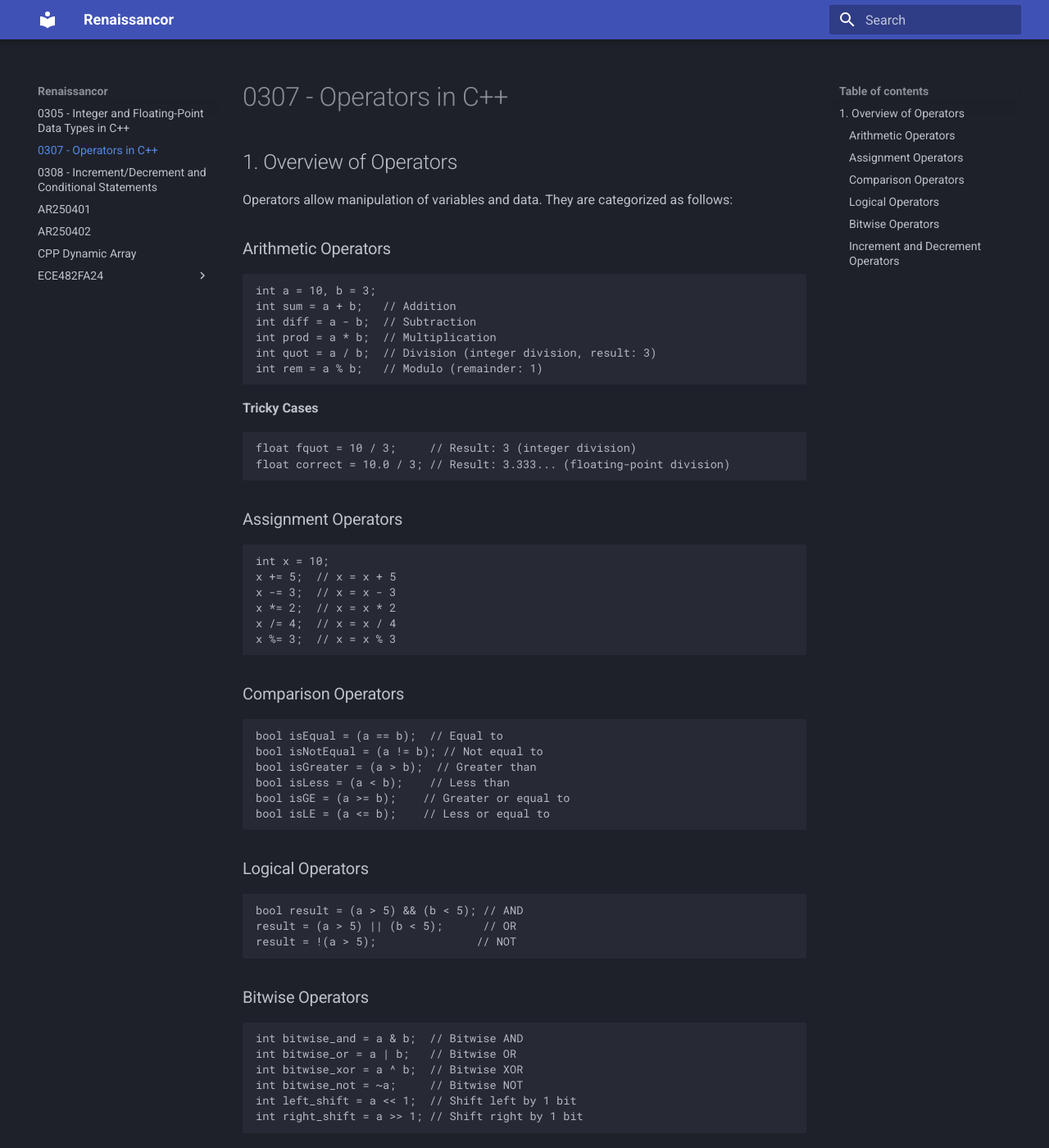
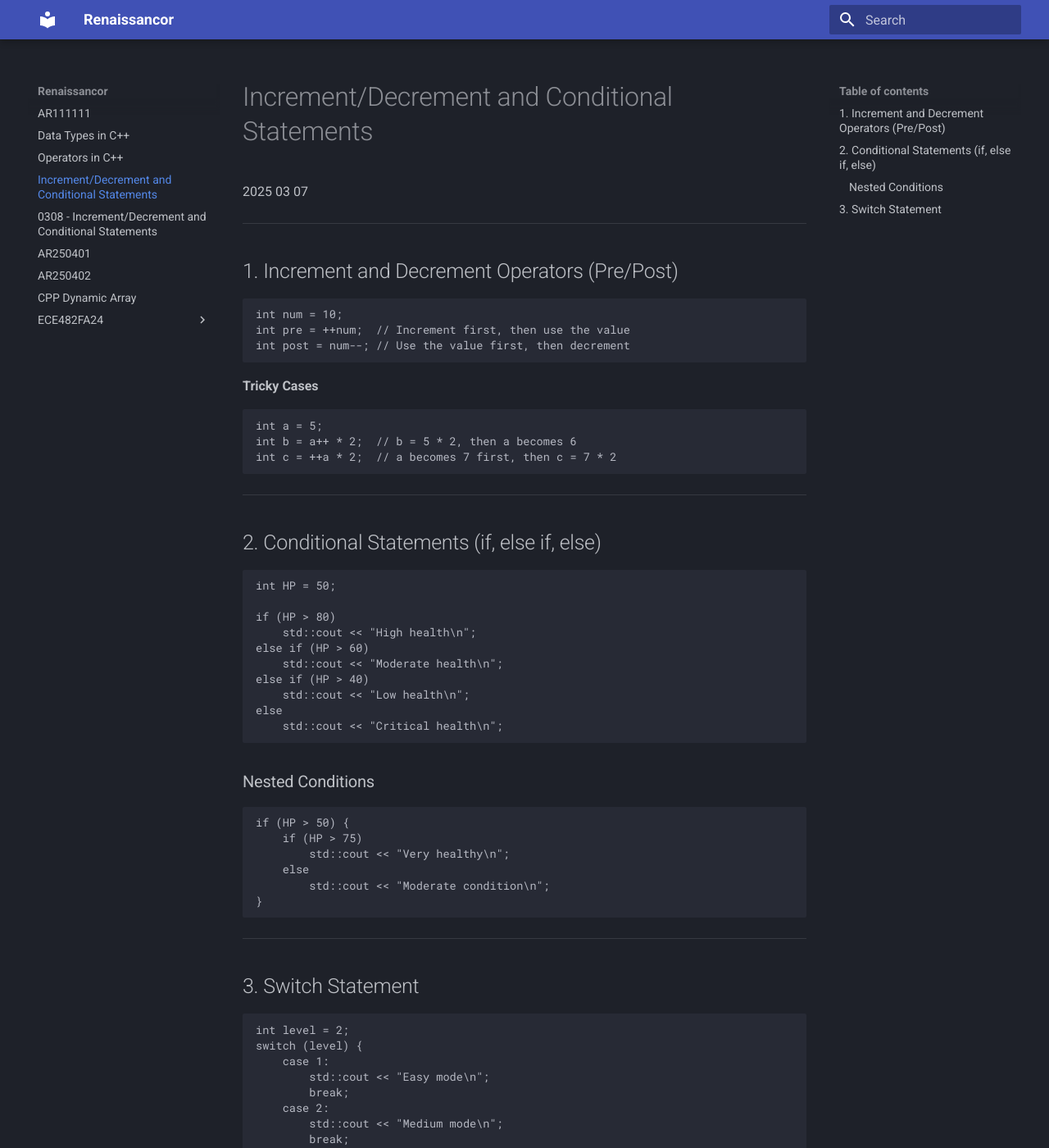
Before and after one commit to renaissancor/renaissancor.github.io, an MkDocs documentation site: the page built from docs/AR250307.md, in a window 1280 px wide and 1400 px high. Shown: the whole window at 82% size. Built offline with MkDocs 1.6.1 and Material for MkDocs 9.7.7, drawn with Linux system fonts in a browser that asks for light colours; some of the changed text lies outside the part shown.

````diff
--- a/docs/AR250305.md
+++ b/docs/AR250305.md
@@ -1,6 +1,8 @@
-# 0305 - Integer and Floating-Point Data Types in C++
+#  Data Types in C++
 
+### Date: 2025-03-05
 
+---
 
 ## 1. Overview of Programming Languages and Compilation Process
 
--- /dev/null
+++ b/docs/AR250306.md
@@ -0,0 +1,80 @@
+# Operators in C++
+
+2025 03 06
+
+---
+
+## 1. Overview of Operators
+
+Operators allow manipulation of variables and data. They are categorized as follows:
+
+### Arithmetic Operators
+
+```cpp
+int a = 10, b = 3;
+int sum = a + b;   // Addition
+int diff = a - b;  // Subtraction
+int prod = a * b;  // Multiplication
+int quot = a / b;  // Division (integer division, result: 3)
+int rem = a % b;   // Modulo (remainder: 1)
+```
+
+**Tricky Cases**
+
+```cpp
+float fquot = 10 / 3;     // Result: 3 (integer division)
+float correct = 10.0 / 3; // Result: 3.333... (floating-point division)
+```
+
+### Assignment Operators
+
+```cpp
+int x = 10;
+x += 5;  // x = x + 5
+x -= 3;  // x = x - 3
+x *= 2;  // x = x * 2
+x /= 4;  // x = x / 4
+x %= 3;  // x = x % 3
+```
+
+### Comparison Operators
+
+```cpp
+bool isEqual = (a == b);  // Equal to
+bool isNotEqual = (a != b); // Not equal to
+bool isGreater = (a > b);  // Greater than
+bool isLess = (a < b);    // Less than
+bool isGE = (a >= b);    // Greater or equal to
+bool isLE = (a <= b);    // Less or equal to
+```
+
+### Logical Operators
+
+```cpp
+bool result = (a > 5) && (b < 5); // AND
+result = (a > 5) || (b < 5);      // OR
+result = !(a > 5);               // NOT
+```
+
+### Bitwise Operators
+
+```cpp
+int bitwise_and = a & b;  // Bitwise AND
+int bitwise_or = a | b;   // Bitwise OR
+int bitwise_xor = a ^ b;  // Bitwise XOR
+int bitwise_not = ~a;     // Bitwise NOT
+int left_shift = a << 1;  // Shift left by 1 bit
+int right_shift = a >> 1; // Shift right by 1 bit
+```
+
+### Increment and Decrement Operators
+
+```cpp
+int num = 5;
+int preIncrement = ++num;  // Increment first, then assign
+int postIncrement = num++; // Assign first, then increment
+int preDecrement = --num;  // Decrement first, then assign
+int postDecrement = num--; // Assign first, then decrement
+```
+
+In expressions, pre-increment/decrement has higher precedence than post-increment/decrement.
--- a/docs/AR250307.md
+++ b/docs/AR250307.md
@@ -1,76 +1,83 @@
-# 0307 - Operators in C++
+# Increment/Decrement and Conditional Statements
 
-## 1. Overview of Operators
+2025 03 07
 
-Operators allow manipulation of variables and data. They are categorized as follows:
+---
 
-### Arithmetic Operators
+## 1. Increment and Decrement Operators (Pre/Post)
 
 ```cpp
-int a = 10, b = 3;
-int sum = a + b;   // Addition
-int diff = a - b;  // Subtraction
-int prod = a * b;  // Multiplication
-int quot = a / b;  // Division (integer division, result: 3)
-int rem = a % b;   // Modulo (remainder: 1)
+int num = 10;
+int pre = ++num;  // Increment first, then use the value
+int post = num--; // Use the value first, then decrement
 ```
 
 **Tricky Cases**
 
 ```cpp
-float fquot = 10 / 3;     // Result: 3 (integer division)
-float correct = 10.0 / 3; // Result: 3.333... (floating-point division)
+int a = 5;
+int b = a++ * 2;  // b = 5 * 2, then a becomes 6
+int c = ++a * 2;  // a becomes 7 first, then c = 7 * 2
 ```
 
-### Assignment Operators
+---
+
+## 2. Conditional Statements (if, else if, else)
 
 ```cpp
-int x = 10;
-x += 5;  // x = x + 5
-x -= 3;  // x = x - 3
-x *= 2;  // x = x * 2
-x /= 4;  // x = x / 4
-x %= 3;  // x = x % 3
+int HP = 50;
+
+if (HP > 80)
+    std::cout << "High health\n";
+else if (HP > 60)
+    std::cout << "Moderate health\n";
+else if (HP > 40)
+    std::cout << "Low health\n";
+else
+    std::cout << "Critical health\n";
 ```
 
-### Comparison Operators
+### Nested Conditions
 
 ```cpp
-bool isEqual = (a == b);  // Equal to
-bool isNotEqual = (a != b); // Not equal to
-bool isGreater = (a > b);  // Greater than
-bool isLess = (a < b);    // Less than
-bool isGE = (a >= b);    // Greater or equal to
-bool isLE = (a <= b);    // Less or equal to
+if (HP > 50) {
+    if (HP > 75)
+        std::cout << "Very healthy\n";
+    else
+        std::cout << "Moderate condition\n";
+}
 ```
 
-### Logical Operators
+---
+
+## 3. Switch Statement
 
 ```cpp
-bool result = (a > 5) && (b < 5); // AND
-result = (a > 5) || (b < 5);      // OR
-result = !(a > 5);               // NOT
+int level = 2;
+switch (level) {
+    case 1:
+        std::cout << "Easy mode\n";
+        break;
+    case 2:
+        std::cout << "Medium mode\n";
+        break;
+    case 3:
+        std::cout << "Hard mode\n";
+        break;
+    default:
+        std::cout << "Invalid level\n";
+}
 ```
 
-### Bitwise Operators
+**Tricky Case:** Fall-through behavior
 
 ```cpp
-int bitwise_and = a & b;  // Bitwise AND
-int bitwise_or = a | b;   // Bitwise OR
-int bitwise_xor = a ^ b;  // Bitwise XOR
-int bitwise_not = ~a;     // Bitwise NOT
-int left_shift = a << 1;  // Shift left by 1 bit
-int right_shift = a >> 1; // Shift right by 1 bit
+switch (level) {
+    case 1:
+    case 2:
+        std::cout << "Easy or Medium mode\n";
+        break;
+}
 ```
 
-### Increment and Decrement Operators
-
-```cpp
-int num = 5;
-int preIncrement = ++num;  // Increment first, then assign
-int postIncrement = num++; // Assign first, then increment
-int preDecrement = --num;  // Decrement first, then assign
-int postDecrement = num--; // Assign first, then decrement
-```
-
-In expressions, pre-increment/decrement has higher precedence than post-increment/decrement.
+---
````
Also changed, not shown: Install.md (+0 -4 lines), docs/AR111111.md (added, +32 -0 lines).
